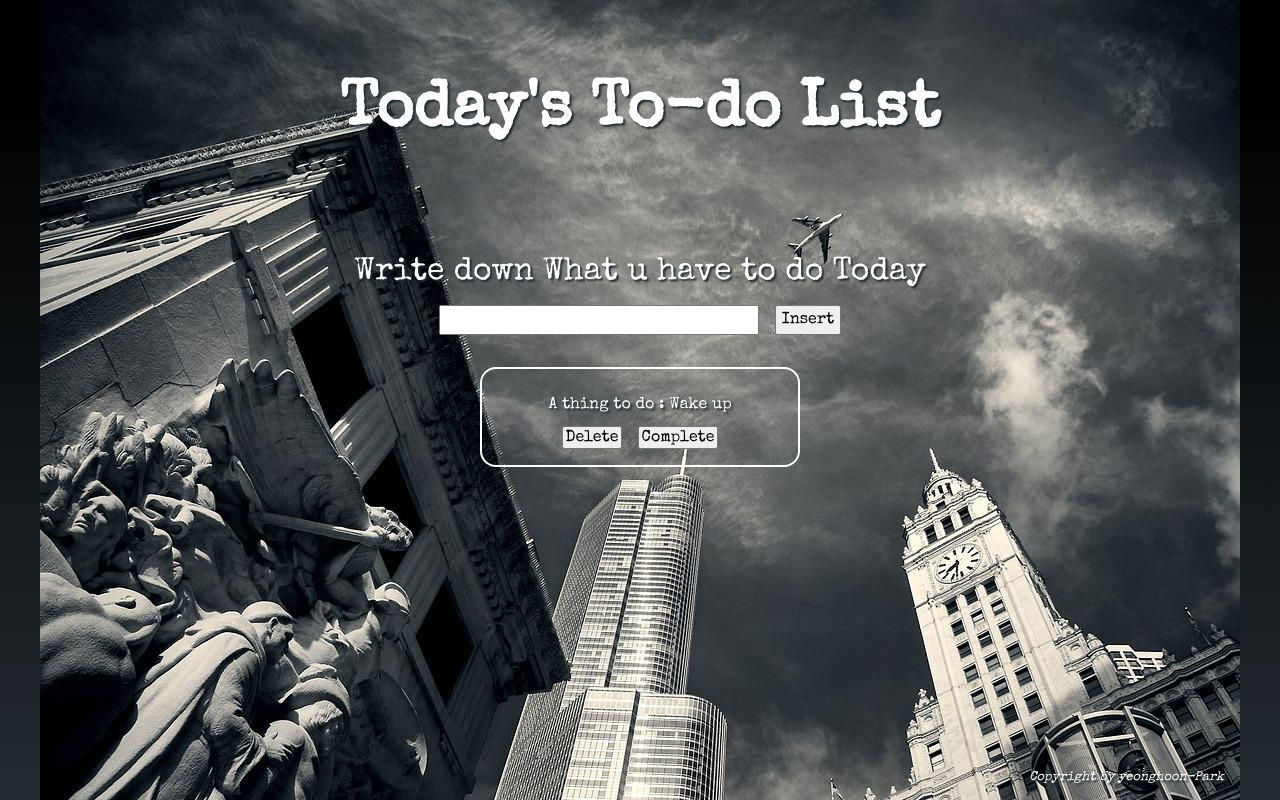
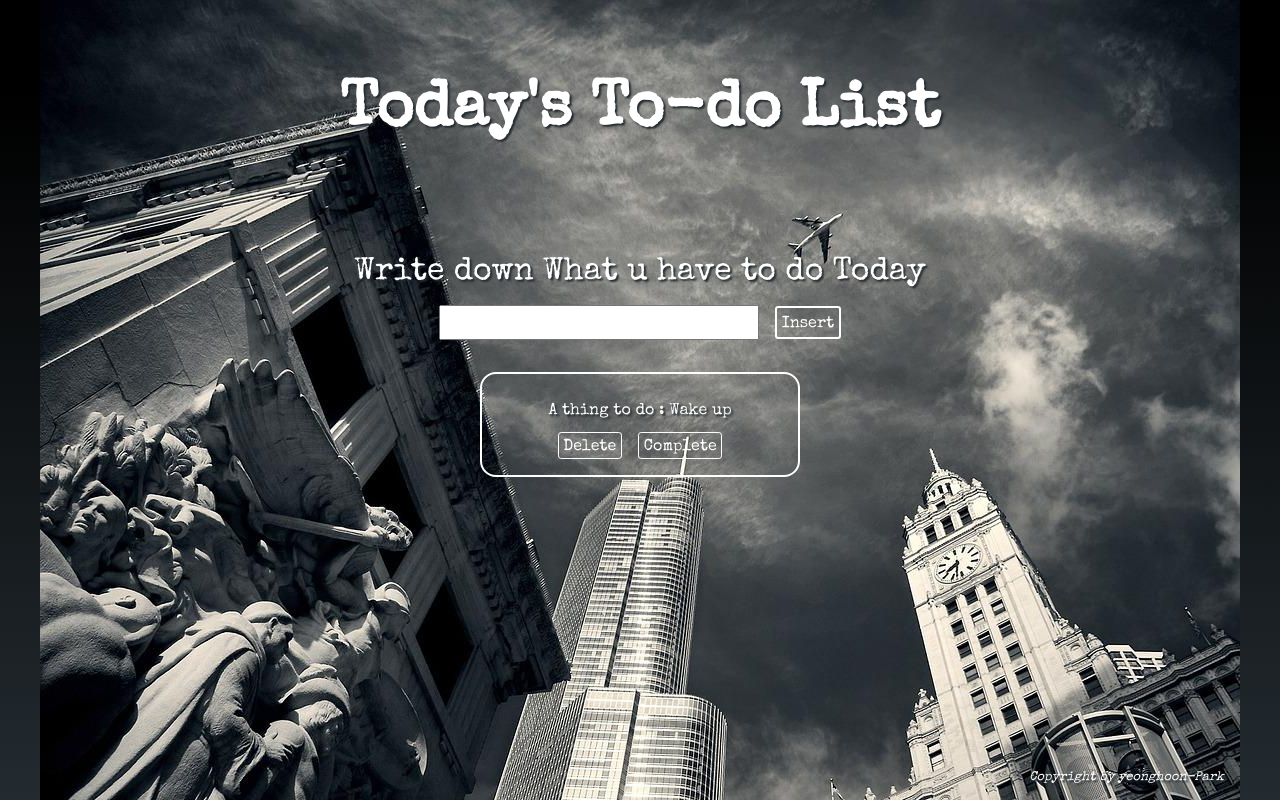
Before and after one commit to yeonghoonPark/react-todoapp, a React (Create React App) app: page / in a window 1280 px wide. Built offline with nearby package versions, Linux system fonts and the light colour scheme.

Commit message:
CSS button 수정

```diff
--- a/src/App.css
+++ b/src/App.css
@@ -45,14 +45,25 @@ body {
 
 .insert-todo input {
   width: 20rem;
-  height: 1.84rem;
+  height: 2.2rem;
   margin-right: 1rem;
+  padding-top: 0.2rem;
   color: #000;
 }
 
 .insert-todo button {
-  padding: 0.3rem;
-  color: #000;
+  height: 2.1rem;
+  padding: 0.5rem 0.3rem 0.3rem;
+  border: 2.1px solid #fff;
+  border-radius: 0.2rem;
+  background: transparent;
+  cursor: pointer;
+}
+
+.insert-todo button:hover {
+  background: #fff;
+  border: 2.1px solid #000;
+  color: #232b30;
 }
 
 /* OUTPUT-TODO */
@@ -75,8 +86,17 @@ body {
 
 .output-todo button {
   margin-right: 1rem;
-  padding: 0.1rem;
-  color: #000;
+  padding: 0.4rem 0.3rem 0.2rem;
+  border-radius: 0.2rem;
+  border: 1px solid #fff;
+  background: transparent;
+  cursor: pointer;
+}
+
+.output-todo button:hover {
+  background: #fff;
+  border: 1px solid #232b30;
+  color: #232b30;
 }
 
 .output-todo button:last-of-type {
```
